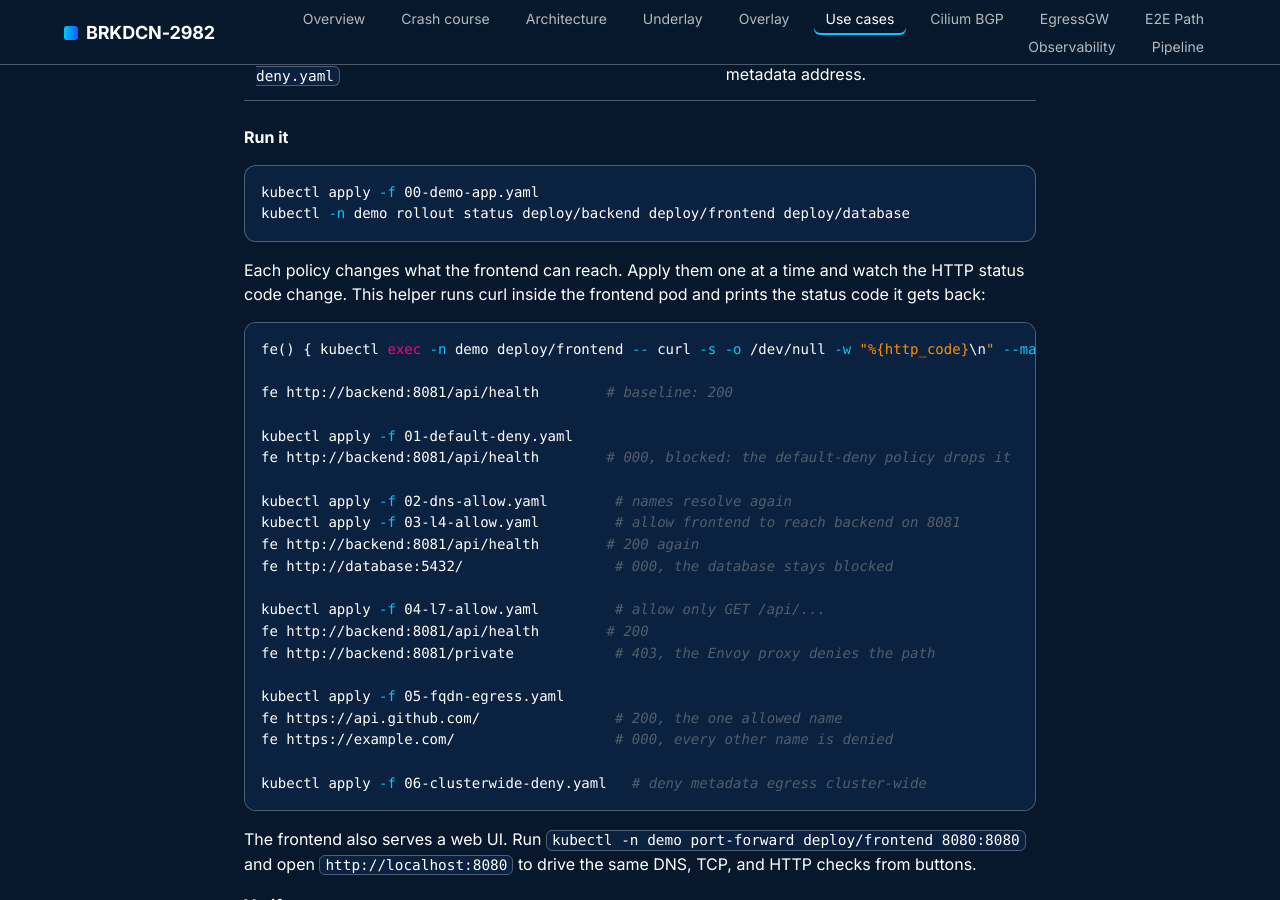
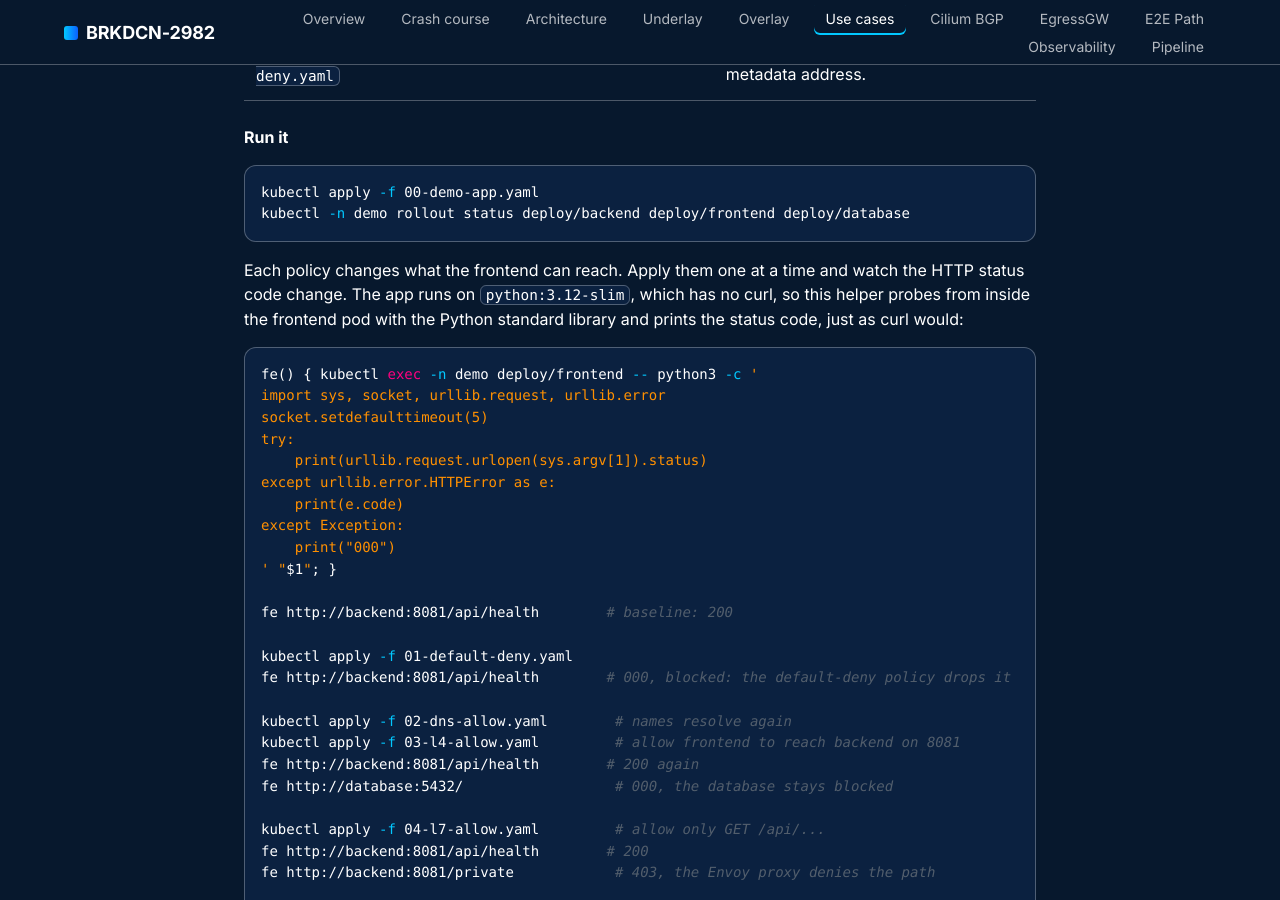
Before and after one commit to itsAmeMario0o/BRKDCN-2982, a Jekyll site: the page built from site/use-cases.md, in a window 1280 px wide and 900 px high, scrolled down 2165 px. Built offline with Jekyll 4.4.1, drawn with Linux system fonts in a browser that asks for light colours.

Commit message:
fix(use-cases): UC1 probe uses Python, not curl (no curl in python:3.12-slim)
The fe() helper ran `kubectl exec ... -- curl`, but the demo app now runs on
the stock python:3.12-slim image, which has no curl. Every documented probe
failed with: exec: "curl": executable file not found in $PATH. Replace curl
with a Python standard-library one-liner that prints the same HTTP status
codes (urlopen().status, HTTPError.code, 000 on failure), with
socket.setdefaulttimeout(5) to bound blocked probes like curl --max-time.
Call sites (fe <url>) are unchanged.

Found by running the full use case 1 sequence on the live lab through the CML
console: policy enforcement is correct (default-deny blocks, L4 opens backend,
L7 returns 403 on /private, FQDN allows only api.github.com), only the probe
command was broken.

Co-Authored-By: Claude Opus 4.8 <noreply@anthropic.com>
Claude-Session: https://claude.ai/code/session_01QGTejPxCmsAbz7BD9nAWMy

````diff
--- a/site/use-cases.md
+++ b/site/use-cases.md
@@ -78,10 +78,19 @@ kubectl apply -f 00-demo-app.yaml
 kubectl -n demo rollout status deploy/backend deploy/frontend deploy/database
 ```
 
-Each policy changes what the frontend can reach. Apply them one at a time and watch the HTTP status code change. This helper runs curl inside the frontend pod and prints the status code it gets back:
+Each policy changes what the frontend can reach. Apply them one at a time and watch the HTTP status code change. The app runs on `python:3.12-slim`, which has no curl, so this helper probes from inside the frontend pod with the Python standard library and prints the status code, just as curl would:
 
 ```bash
-fe() { kubectl exec -n demo deploy/frontend -- curl -s -o /dev/null -w "%{http_code}\n" --max-time 5 "$1"; }
+fe() { kubectl exec -n demo deploy/frontend -- python3 -c '
+import sys, socket, urllib.request, urllib.error
+socket.setdefaulttimeout(5)
+try:
+    print(urllib.request.urlopen(sys.argv[1]).status)
+except urllib.error.HTTPError as e:
+    print(e.code)
+except Exception:
+    print("000")
+' "$1"; }
 
 fe http://backend:8081/api/health        # baseline: 200
 
````
Also changed, not shown: site/crash-course.md (+11 -1 lines), use-cases/01-network-policies/README.md.
